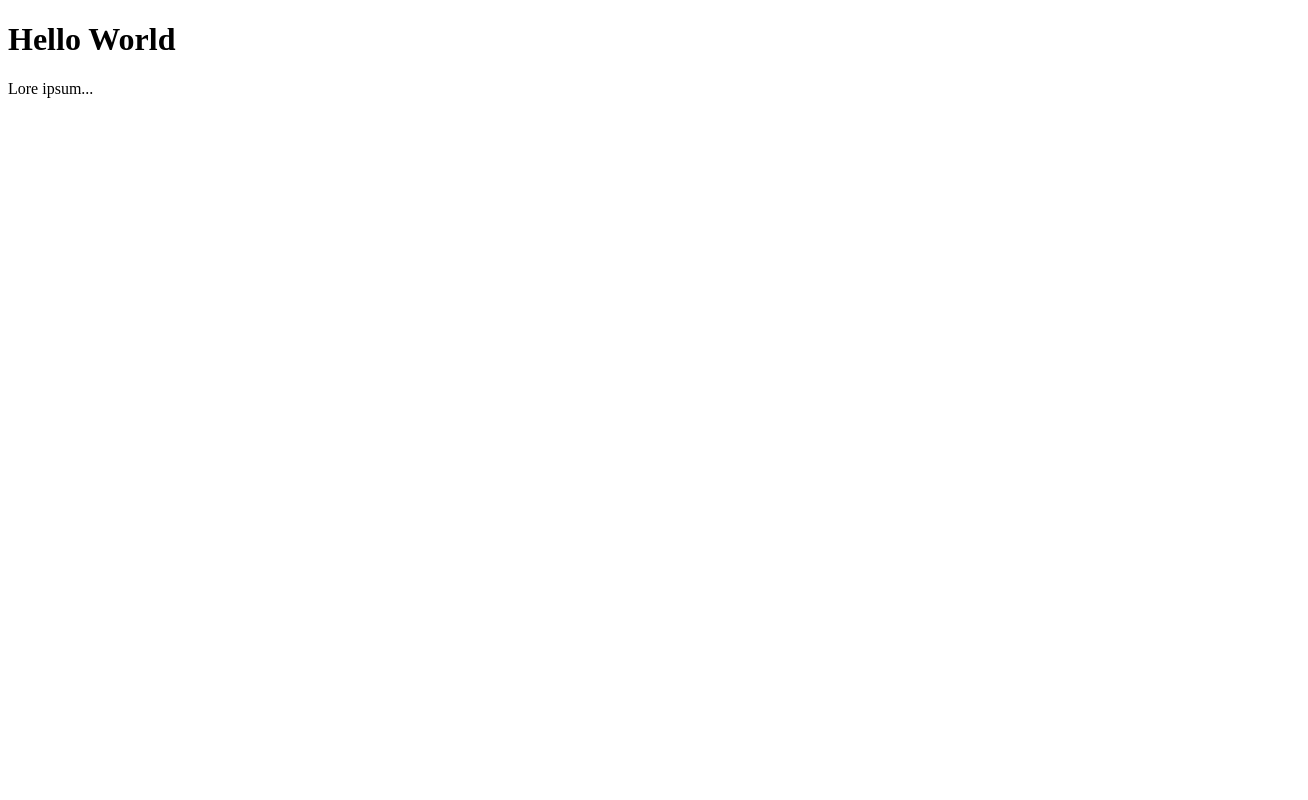
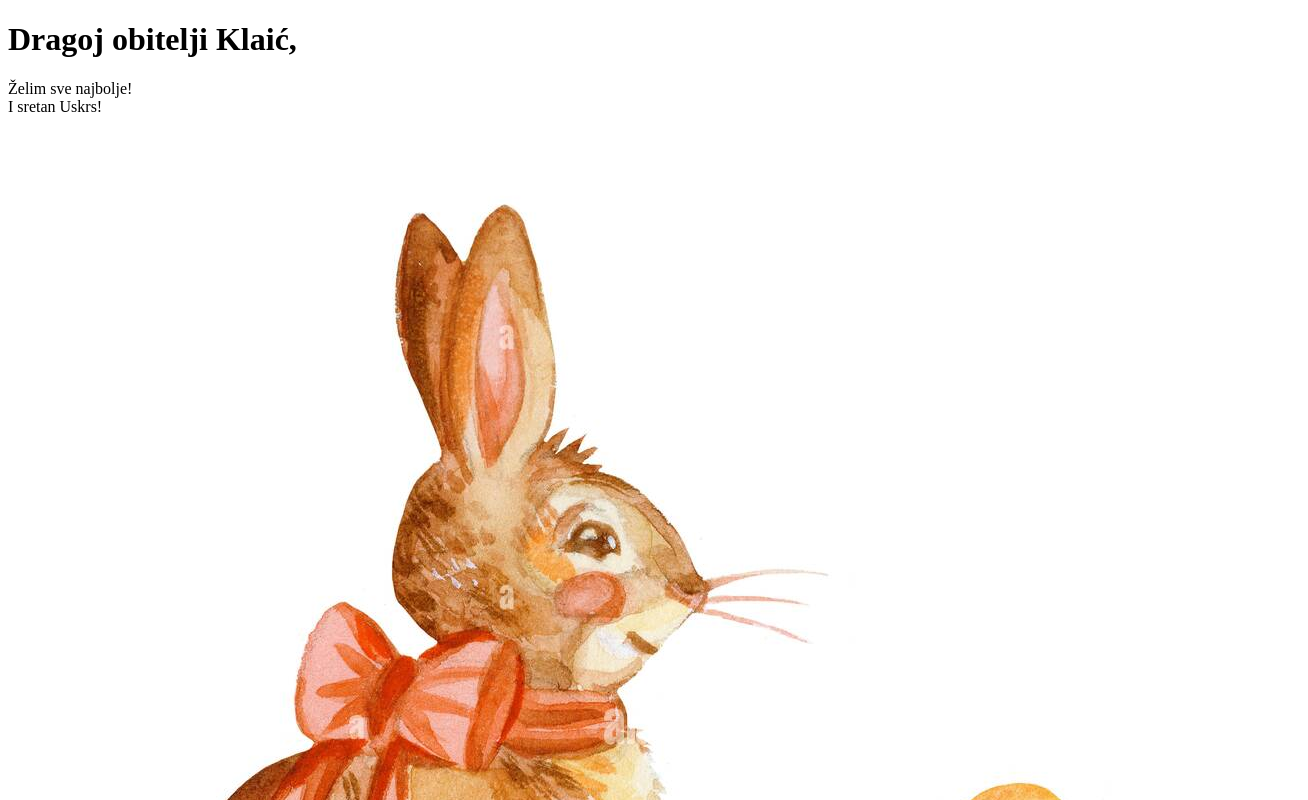
Before and after one commit to ApplicationStudio/applicationstudio.hr, a plain HTML site: page index.html in a window 1280 px wide. Shown: the top 800 px of the page, 1308 px wide, since content can reach past the window. Drawn offline with Linux system fonts and the light colour scheme.

Commit message:
Easter commit
Commit to Easter.

```diff
--- a/index.html
+++ b/index.html
@@ -1,10 +1,20 @@
 <!DOCTYPE html>
 <html>
 	<head>
-		<title>New web site</title>
+		<meta charset="UTF-8" />
+		<meta name="author" content="Mišo Grgur Gluščević" />
+		<title>Application Studio</title>
+		<style>
+			body {
+				min-width: 1285px;
+			}
+		</style>
 	</head>
 	<body>
-		<h1>Hello World</h1>
-		<p>Lore ipsum...</p>
+		<h1>Dragoj obitelji Klaić,</h1>
+		<p>Želim sve najbolje!<br />
+		I sretan Uskrs!
+		</p>
+		<img src="watercolor-illustration-of-a-rabbit-with-bow-sitting-on-grass-ahead-of-easter-eggs-stock-illustration-easter-bunny-characters-vintage-illustration-i-2B1F1Y8.jpg" />
 	</body>
 </html>
```
Also changed, not shown: watercolor-illustration-of-a-rabbit-with-bow-sitting-on-grass-ahead-of-easter-eggs-stock-illustration-easter-bunny-characters-vintage-illustration-i-2B1F1Y8.jpg (added).
